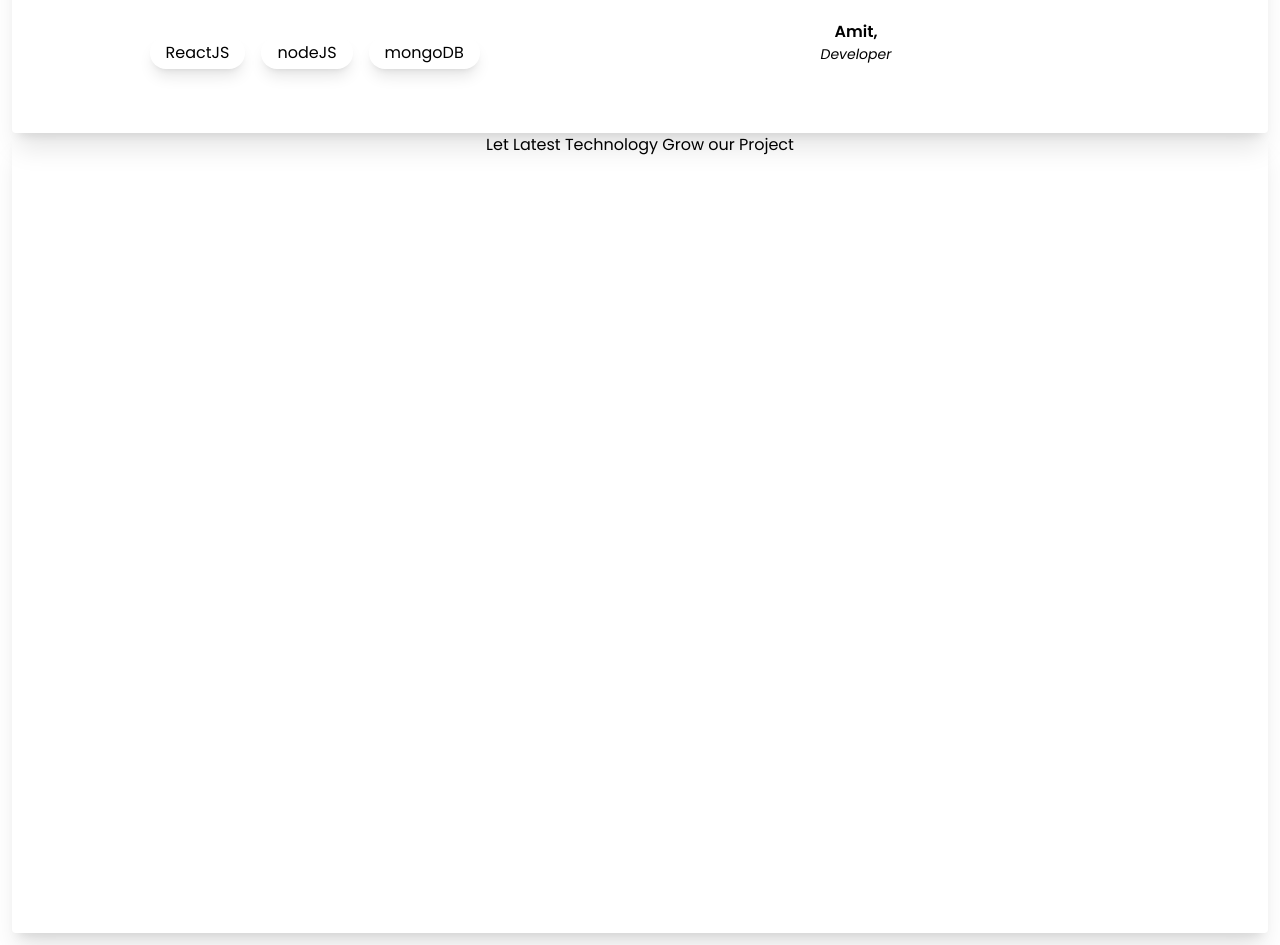
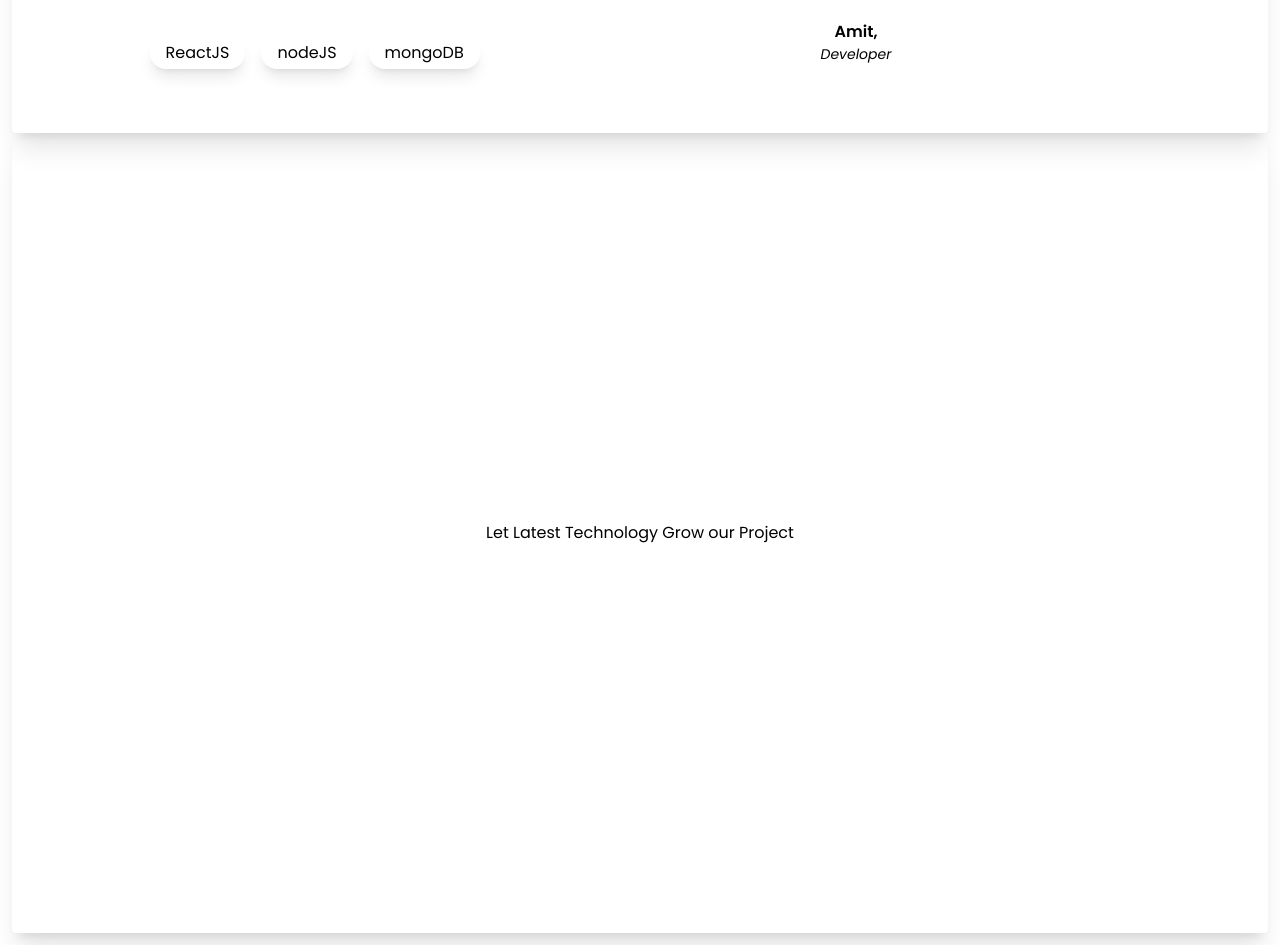
Before and after one commit to Amitkys/portfolio2, a website: page src/index.html in a window 1280 px wide. Shown: the part 524-1469 px from the top of the page. Drawn offline with Linux system fonts and the light colour scheme; a web font is replaced by a local one.

Commit message:
text centered :)

```diff
--- a/src/index.html
+++ b/src/index.html
@@ -146,9 +146,10 @@
 
     <!-- another section  -->
 
-    <div id="project" class="dark:text-[#D4D4D4] dark:bg-gradient-to-t from-[#1E293B] to-[#0C0A09] shadow-xl rounded h-screen">
+    <div id="project" class="dark:text-[#D4D4D4] dark:bg-gradient-to-t from-[#1E293B] to-[#0C0A09] shadow-xl rounded h-screen flex items-center justify-center">
       <h3 class="text-center">Let Latest Technology Grow our Project</h3>
     </div>
+
 
   </div>
 
```
